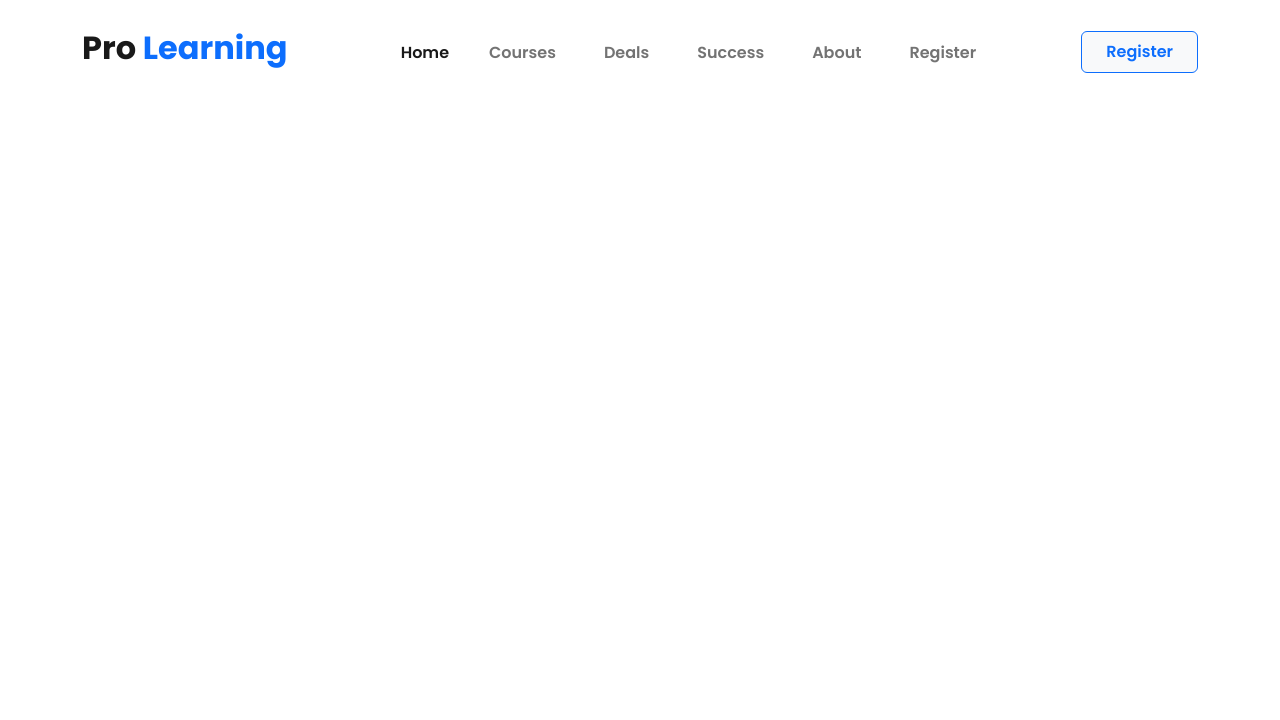
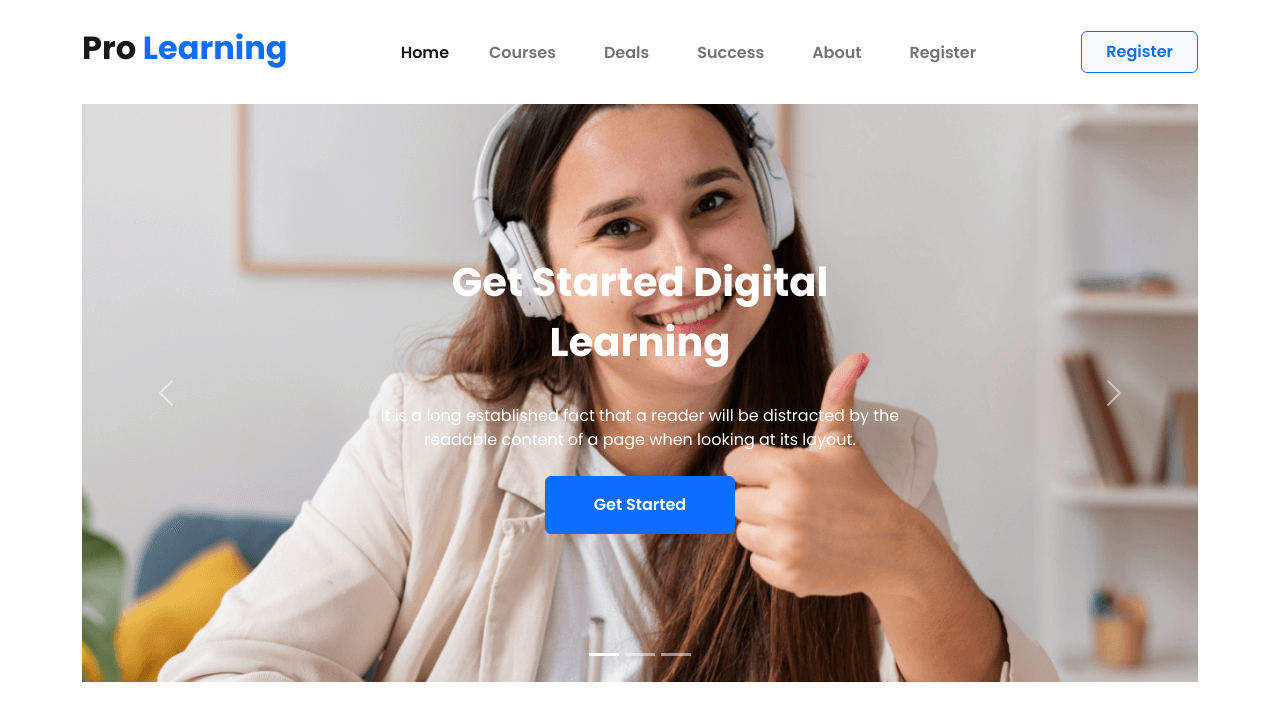
Before and after one commit to Baidyanath-k/assignment-3, a plain HTML site: page index.html in a window 1280 px wide. Drawn offline with nearby package versions, Linux system fonts and the light colour scheme.

Commit message:
carousel sec end

```diff
--- a/css/style.css
+++ b/css/style.css
@@ -4,3 +4,10 @@
     padding: 0;
     font-family: 'Poppins', sans-serif;
 }
+.all-carousel{
+    background-image: url(../images/cover/cover-1.png);
+    background-repeat: no-repeat;
+    background-attachment: fixed;
+    background-position: center;
+    padding: 100px 0;
+}
--- a/index.html
+++ b/index.html
@@ -54,12 +54,80 @@
 
                     </ul>
                     <form class="d-flex" role="search">
-                        <button type="button" class="btn bg-light px-4 py-2  fw-semibold border border-primary border-1 text-primary">Register</button>
+                        <button type="button"
+                            class="btn bg-light px-4 py-2  fw-semibold border border-primary border-1 text-primary">Register</button>
                     </form>
                 </div>
             </div>
         </nav>
         <!-- ************************ nav section end  ************************ -->
+
+
+        <!-- ************************ carousel section start  ************************ -->
+
+        <section id="full-carousel">
+            <div class="container">
+                <div class="row">
+                    <div class="col-lg-12">
+                        <div id="carouselExampleIndicators" class="carousel slide all-carousel" data-bs-ride="true">
+                            <div class="carousel-indicators">
+                                <button type="button" data-bs-target="#carouselExampleIndicators" data-bs-slide-to="0"
+                                    class="active" aria-current="true" aria-label="Slide 1"></button>
+                                <button type="button" data-bs-target="#carouselExampleIndicators" data-bs-slide-to="1"
+                                    aria-label="Slide 2"></button>
+                                <button type="button" data-bs-target="#carouselExampleIndicators" data-bs-slide-to="2"
+                                    aria-label="Slide 3"></button>
+                            </div>
+                            <div class="carousel-inner">
+                                <div class="carousel-item active text-center py-5">
+                                    <h2 class="text-capitalize fw-bolder fs-1 text-white lh-base">Get started digital
+                                        <span class="d-block">Learning</span></h2>
+                                    <p class="w-50 m-auto lh-base py-4 text-white">It is a long established fact that a
+                                        reader will be distracted by the readable content of a page when looking at its
+                                        layout.</p>
+                                        <button type="button"
+                                        class="btn px-5 py-3 bg-primary
+                                        fw-semibold border border-primary border-1 text-white">Get Started</button>
+                                </div>
+                                <div class="carousel-item text-center py-5">
+                                    <h2 class="text-capitalize fw-bolder fs-1 text-white lh-base">Get started digital
+                                        <span class="d-block">Learning</span></h2>
+                                    <p class="w-50 m-auto lh-base py-4 text-white">It is a long established fact that a
+                                        reader will be distracted by the readable content of a page when looking at its
+                                        layout.</p>
+                                        <button type="button"
+                                        class="btn px-5 py-3 bg-primary
+                                        fw-semibold border border-primary border-1 text-white">Get Started</button>
+                                </div>
+                                <div class="carousel-item text-center py-5">
+                                    <h2 class="text-capitalize fw-bolder fs-1 text-white lh-base">Get started digital
+                                        <span class="d-block">Learning</span></h2>
+                                    <p class="w-50 m-auto lh-base py-4 text-white">It is a long established fact that a
+                                        reader will be distracted by the readable content of a page when looking at its
+                                        layout.</p>
+                                    <button type="button"
+                                        class="btn px-5 py-3 bg-primary
+                                        fw-semibold border border-primary border-1 text-white">Get Started</button>
+                                </div>
+                            </div>
+                            <button class="carousel-control-prev" type="button"
+                                data-bs-target="#carouselExampleIndicators" data-bs-slide="prev">
+                                <span class="carousel-control-prev-icon" aria-hidden="true"></span>
+                                <span class="visually-hidden">Previous</span>
+                            </button>
+                            <button class="carousel-control-next" type="button"
+                                data-bs-target="#carouselExampleIndicators" data-bs-slide="next">
+                                <span class="carousel-control-next-icon" aria-hidden="true"></span>
+                                <span class="visually-hidden">Next</span>
+                            </button>
+                        </div>
+                    </div>
+                </div>
+            </div>
+        </section>
+        <!-- ************************ carousel section start  ************************ -->
+
+
     </header>
 
 
```
